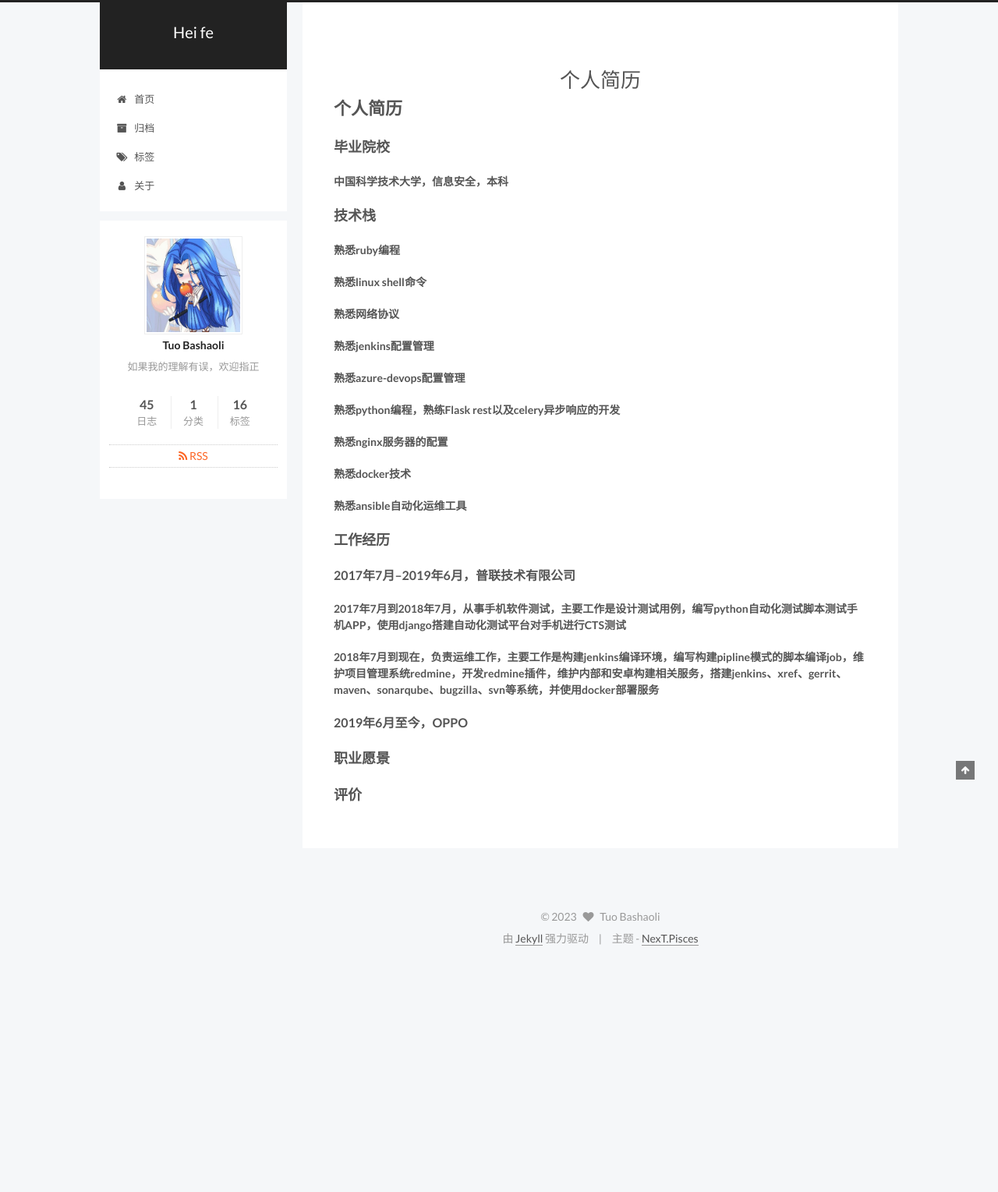
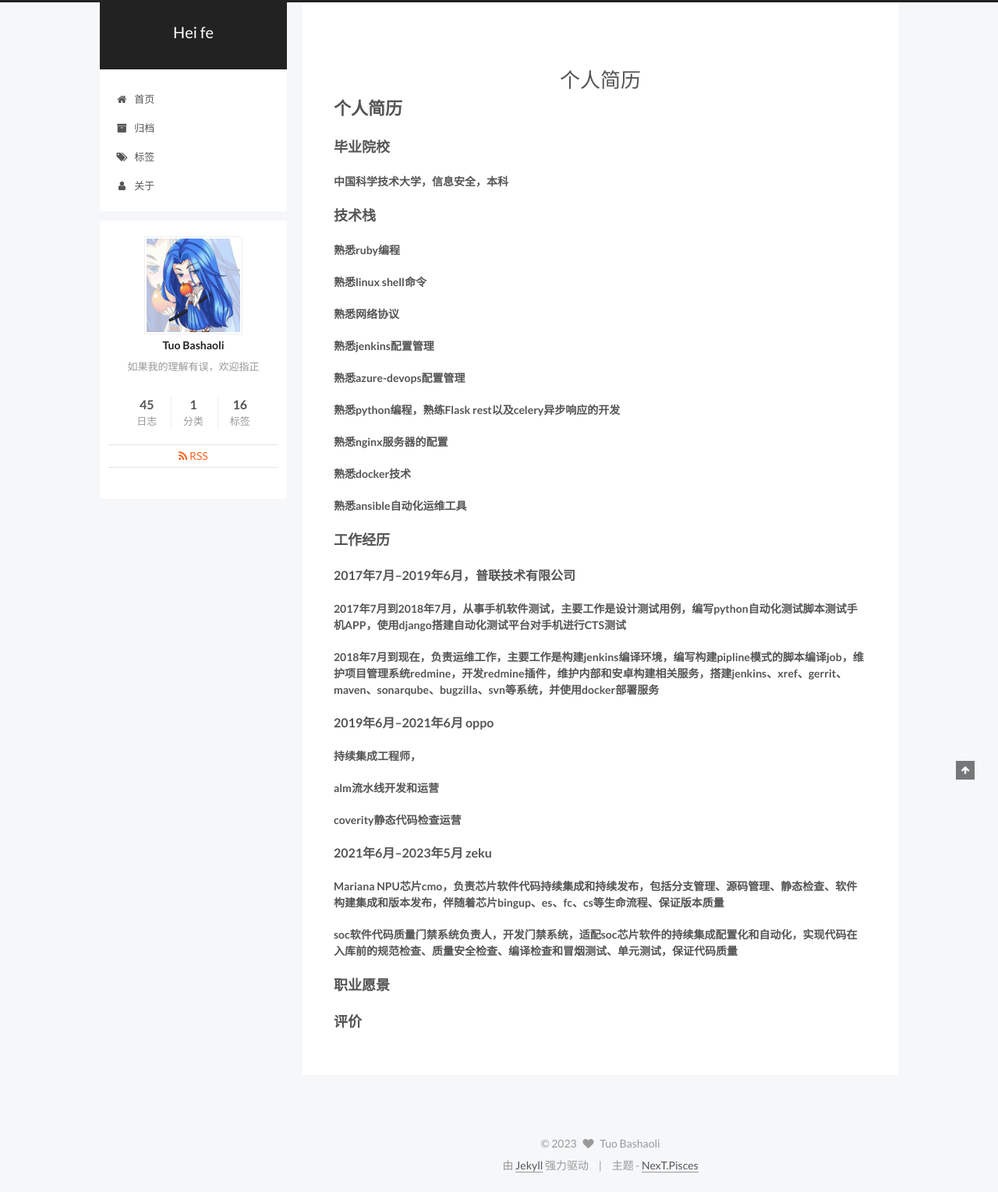
Before and after one commit to tuobashaoli/tuobashaoli.github.io, a Jekyll site: the page built from about/index.md, in a window 1280 px wide. Shown: the whole page at 78% size. Built offline with Jekyll 4.4.1, drawn with Linux system fonts in a browser that asks for light colours; comment, search, counter and statistics services are not loaded; our own code applies the rules of GitHub Pages for plain Markdown files; before the commit the page ends 1238 px from its top, so only the background shows below that.

Commit message:
update about

```diff
--- a/about/index.md
+++ b/about/index.md
@@ -27,7 +27,17 @@ type: about
 ##### 2017年7月到2018年7月，从事手机软件测试，主要工作是设计测试用例，编写python自动化测试脚本测试手机APP，使用django搭建自动化测试平台对手机进行CTS测试
 ##### 2018年7月到现在，负责运维工作，主要工作是构建jenkins编译环境，编写构建pipline模式的脚本编译job，维护项目管理系统redmine，开发redmine插件，维护内部和安卓构建相关服务，搭建jenkins、xref、gerrit、maven、sonarqube、bugzilla、svn等系统，并使用docker部署服务
 
-#### 2019年6月至今，OPPO
+#### 2019年6月--2021年6月 oppo
+
+##### 持续集成工程师，
+##### alm流水线开发和运营
+##### coverity静态代码检查运营
+
+#### 2021年6月--2023年5月 zeku
+
+##### Mariana NPU芯片cmo，负责芯片软件代码持续集成和持续发布，包括分支管理、源码管理、静态检查、软件构建集成和版本发布，伴随着芯片bingup、es、fc、cs等生命流程、保证版本质量
+
+##### soc软件代码质量门禁系统负责人，开发门禁系统，适配soc芯片软件的持续集成配置化和自动化，实现代码在入库前的规范检查、质量安全检查、编译检查和冒烟测试、单元测试，保证代码质量
 
 ### 职业愿景
 
```
